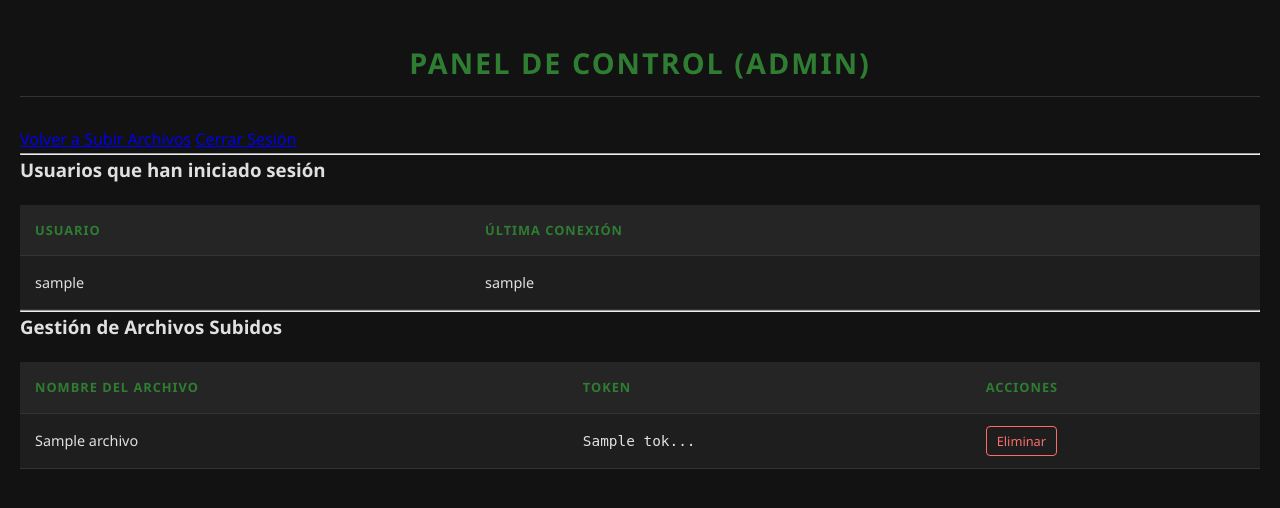
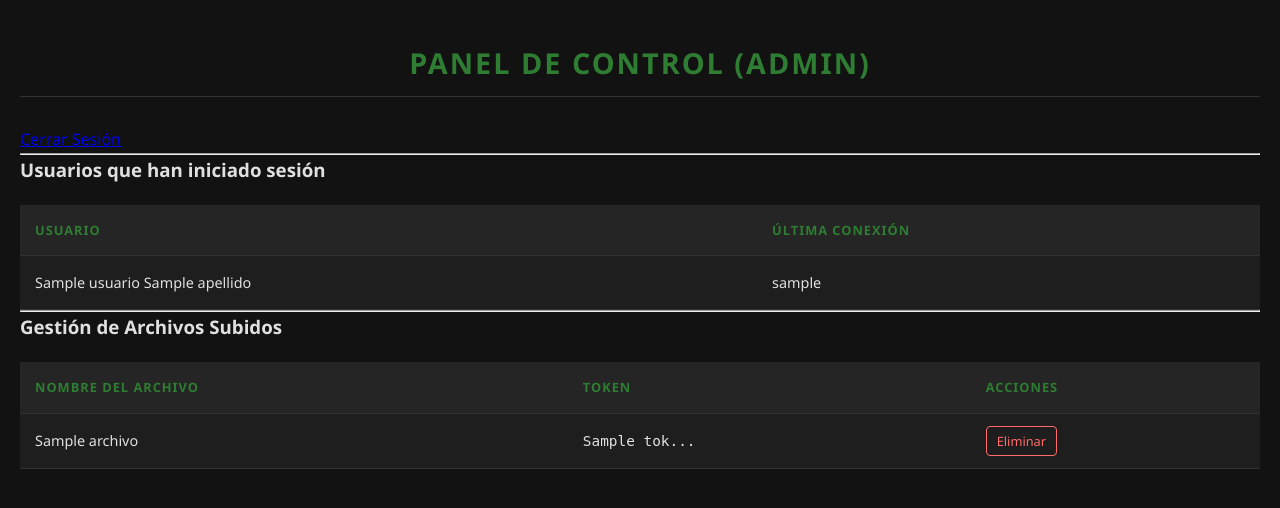
Before and after one commit to gaboalejandroz2004-arch/qr-machine, a Flask app: template templates/admin.html in a window 1280 px wide. Shown: the top 508 px of the page. Run offline with Flask 3, Linux system fonts and the light colour scheme; the template is opened without the code that fills it: most values are stand-ins (such as "Sample title", 1, 10 or a date in 2020).

Commit message:
html corregido

```diff
--- a/templates/admin.html
+++ b/templates/admin.html
@@ -11,8 +11,11 @@
   <body>
     <div class="container">
       <h1>Panel de Control (Admin)</h1>
-      <a href="{{ url_for('index') }}" class="btn">Volver a Subir Archivos</a>
-      <a href="{{ url_for('logout') }}" class="btn-danger">Cerrar Sesión</a>
+
+      <!-- Botón cerrar sesión -->
+      <div class="top-actions">
+        <a href="{{ url_for('logout') }}" class="btn-logout">Cerrar Sesión</a>
+      </div>
 
       <hr />
 
@@ -27,7 +30,7 @@
         <tbody>
           {% for usuario in usuarios %}
           <tr>
-            <td>{{ usuario.username }}</td>
+            <td>{{ usuario.nombre }} {{ usuario.apellido }}</td>
             <td>{{ usuario.last_login }}</td>
           </tr>
           {% endfor %}
@@ -57,8 +60,9 @@
                   return confirm('¿Estás seguro de eliminar este archivo?');
                 "
                 class="btn-delete"
-                >Eliminar</a
               >
+                Eliminar
+              </a>
             </td>
           </tr>
           {% endfor %}
```
